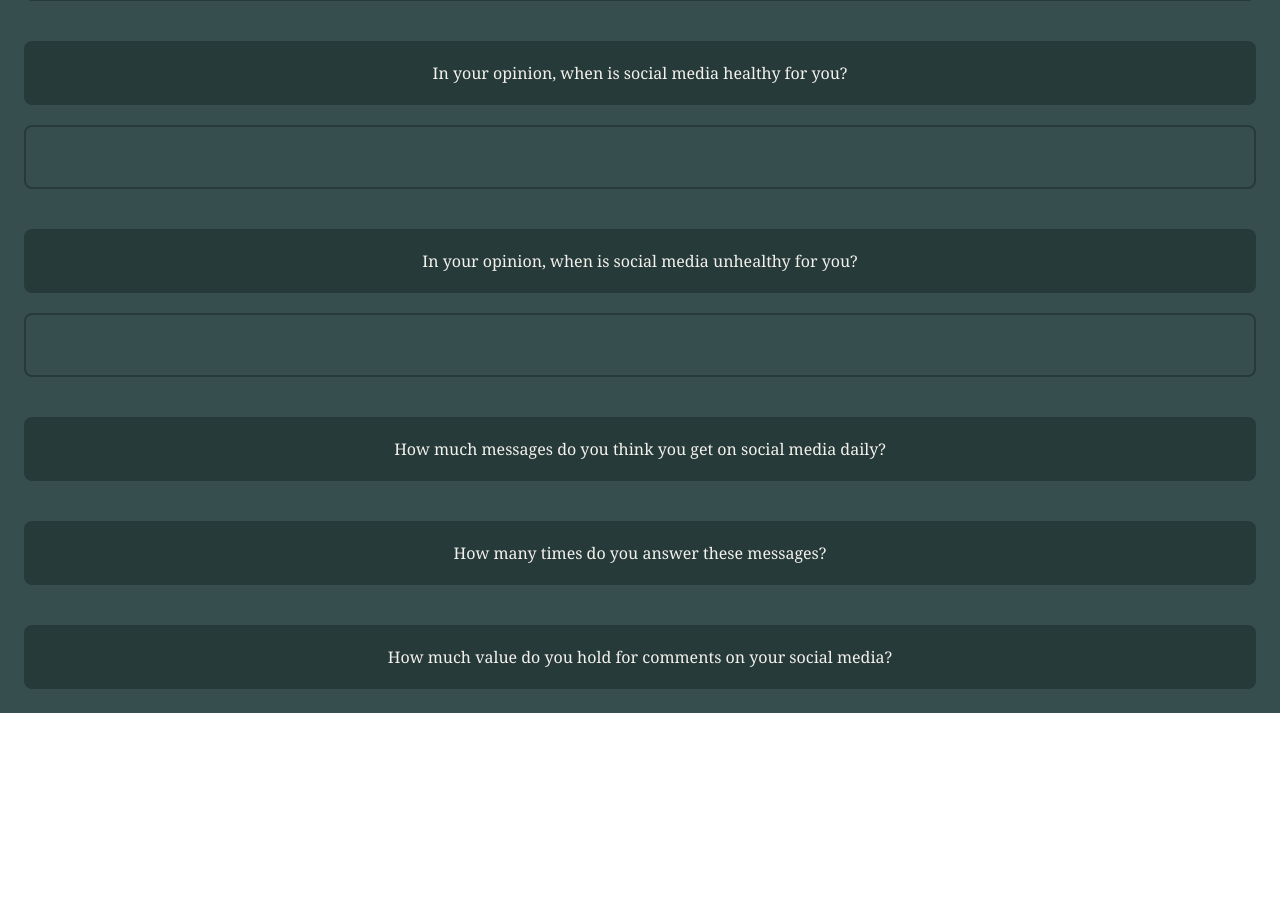
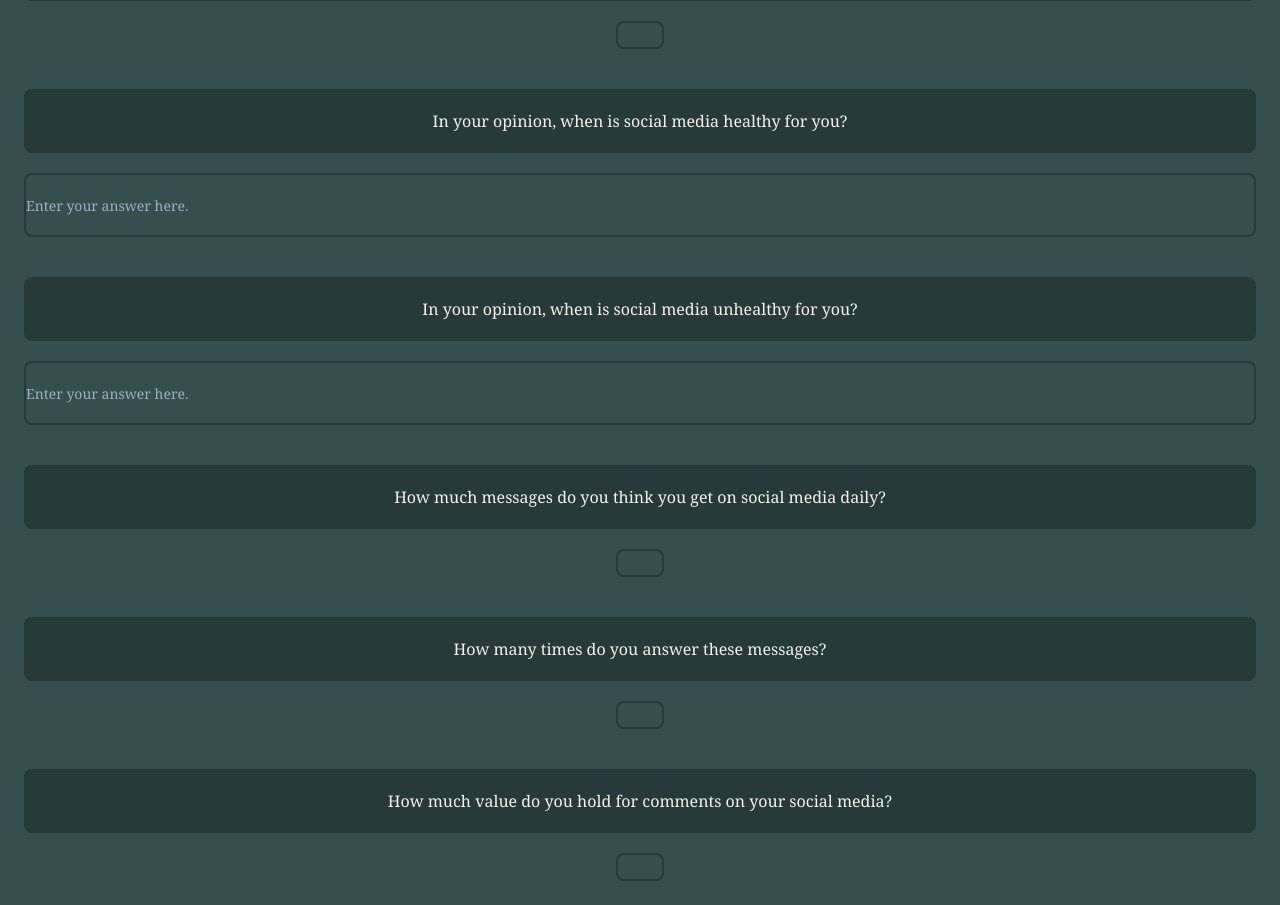
Before and after one commit to A-TEAM-FONTYS/Frontend, a Vue app: page / in a window 1280 px wide. Shown: the part 520-1425 px from the top of the page. Before the commit the page ends 1233 px from the top, so only its background shows below. Built offline with nearby package versions, Linux system fonts and the light colour scheme.

Commit message:
added number input

```diff
--- a/src/views/questions/index.vue
+++ b/src/views/questions/index.vue
@@ -21,14 +21,18 @@
         </div>
       </div>
       <input
-        class="mt-5 bg-transparent rounded-lg text-sm w-full h-16 font-serif text-pampas"
+        class="mt-5 bg-transparent rounded-lg text-sm w-full h-16 font-serif text-pampas border-2 border-limed-spruce" placeholder="Enter your answer here."
         type="text"
-        style="border: 2.5px solid #273A3A;"
         />
         <div class="mt-10 w-full h-16 bg-limed-spruce rounded-lg text-center text-pampas">
             <div class="inline-block align-bottom">
                 <p class="text-s font-serif font-light mt-5">At what age did you start using social media?</p>
             </div>
+        </div>
+        <div class="mt-5 text-pampas flex justify-center">
+          <input
+          v-model.number="number" type="number" step="1"
+          class="bg-transparent rounded-lg font-serif border-2 border-limed-spruce h-auto w-12">
         </div>
         <div class="mt-10 w-full h-16 bg-limed-spruce rounded-lg text-center text-pampas">
             <div class="inline-block align-bottom">
@@ -36,9 +40,8 @@
             </div>
         </div>
         <input
-        class="mt-5 bg-transparent rounded-lg text-sm w-full h-16 font-serif text-pampas"
+        class="mt-5 bg-transparent rounded-lg text-sm w-full h-16 font-serif text-pampas border-2 border-limed-spruce" placeholder="Enter your answer here."
         type="text"
-        style="border: 2.5px solid #273A3A;"
         />
         <div class="mt-10 w-full h-16 bg-limed-spruce rounded-lg text-center text-pampas">
             <div class="inline-block align-bottom">
@@ -46,24 +49,38 @@
             </div>
         </div>
         <input
-        class="mt-5 bg-transparent rounded-lg text-sm w-full h-16 font-serif text-pampas"
+        class="mt-5 bg-transparent rounded-lg text-sm w-full h-16 font-serif text-pampas border-2 border-limed-spruce" placeholder="Enter your answer here."
         type="text"
-        style="border: 2.5px solid #273A3A;"
         />
         <div class="mt-10 w-full h-16 bg-limed-spruce rounded-lg text-center text-pampas">
             <div class="inline-block align-bottom">
                 <p class="text-s font-serif font-light mt-5">How much messages do you think you get on social media daily?</p>
             </div>
         </div>
+        <div class="mt-5 text-pampas flex justify-center">
+          <input
+          v-model.number="number" type="number" step="1"
+          class="bg-transparent rounded-lg font-serif border-2 border-limed-spruce h-auto w-12">
+        </div>
         <div class="mt-10 w-full h-16 bg-limed-spruce rounded-lg text-center text-pampas">
             <div class="inline-block align-bottom">
                 <p class="text-s font-serif font-light mt-5">How many times do you answer these messages?</p>
             </div>
         </div>
+        <div class="mt-5 text-pampas flex justify-center">
+          <input
+          v-model.number="number" type="number" step="1"
+          class="bg-transparent rounded-lg font-serif border-2 border-limed-spruce h-auto w-12">
+        </div>
         <div class="mt-10 w-full h-16 bg-limed-spruce rounded-lg text-center text-pampas">
             <div class="inline-block align-bottom">
                 <p class="text-s font-serif font-light mt-5">How much value do you hold for comments on your social media?</p>
             </div>
+        </div>
+        <div class="mt-5 text-pampas flex justify-center">
+          <input
+          v-model.number="number" type="number" step="1"
+          class="bg-transparent rounded-lg font-serif border-2 border-limed-spruce h-auto w-12">
         </div>
 </div>
 </template>
```
